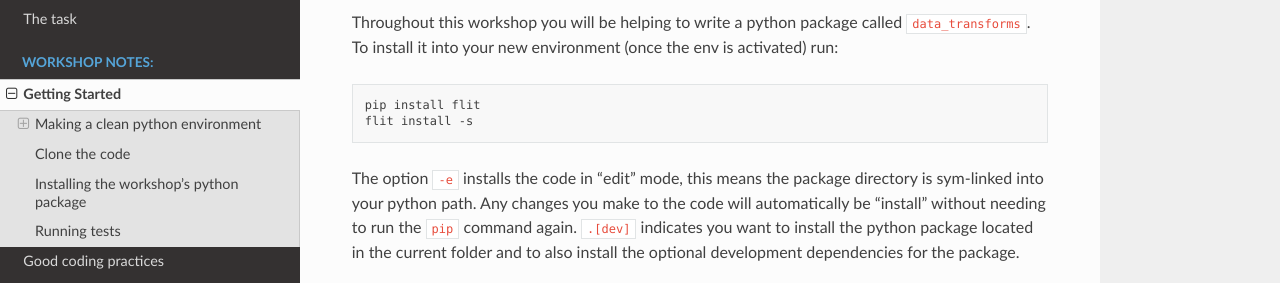
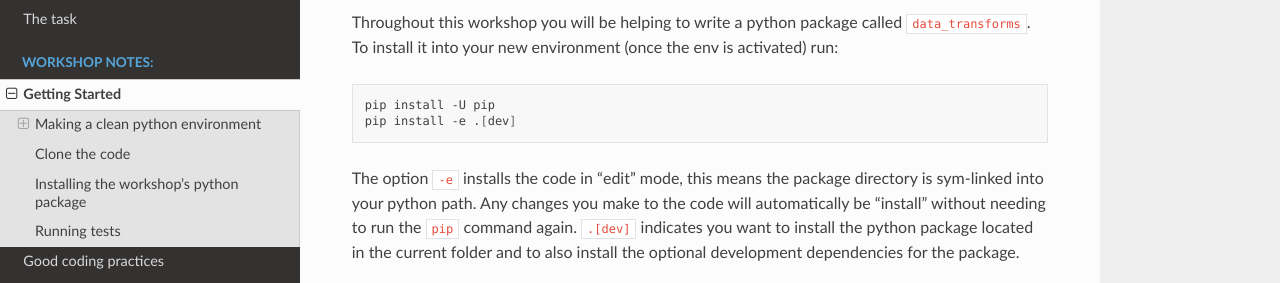
Before and after one commit to CKrawczyk/DISCnet_workshop, a Sphinx documentation site: the page built from docs/source/getting_started.md, in a window 1280 px wide and 900 px high, scrolled down 1391 px. Shown: the part 162-445 px from the top of the window. Built offline with Sphinx 7.4.7 and the Read the Docs theme 2.0.0, drawn with Linux system fonts in a browser that asks for light colours; pages that are not in the unit, such as notebooks, are missing from menus.

Commit message:
Update getting started
The latest pip (22.1.2) can install from `pyproject.toml` with no `setup.py` defined!

````diff
--- a/docs/source/getting_started.md
+++ b/docs/source/getting_started.md
@@ -58,8 +58,8 @@ cd DISCnet_workshop
 Throughout this workshop you will be helping to write a python package called `data_transforms`.  To install it into your new environment (once the env is activated) run:
 
 ```bash
-pip install flit
-flit install -s
+pip install -U pip
+pip install -e .[dev]
 ```
 
 The option `-e` installs the code in "edit" mode, this means the package directory is sym-linked into your python path.  Any changes you make to the code will automatically be "install" without needing to run the `pip` command again.  `.[dev]` indicates you want to install the python package located in the current folder and to also install the optional development dependencies for the package.
````
